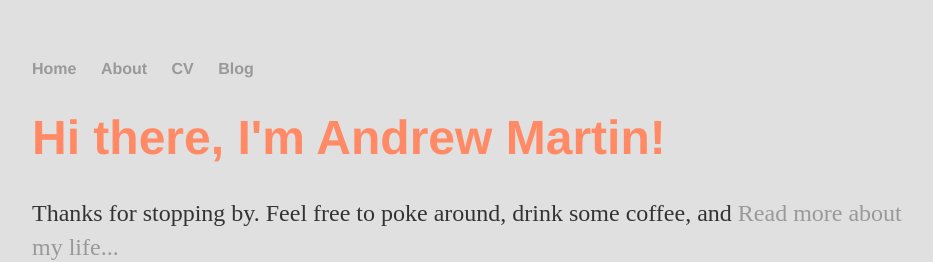
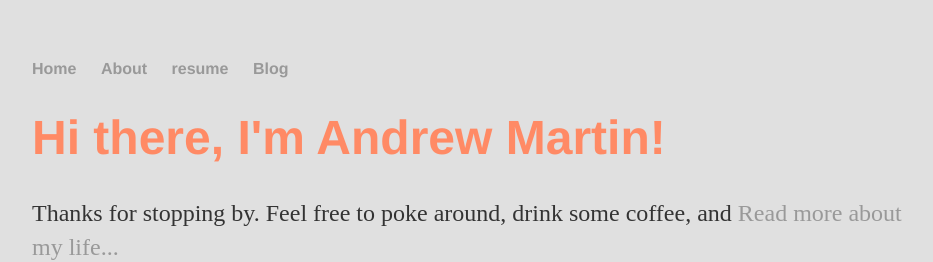
Before and after one commit to tindrew/my_blog, a Jekyll site: the page built from index.html, in a window 1280 px wide. Shown: the top 262 px of the page, without its empty margins (160-1093 px from the left). Built offline with Jekyll 4.4.1, drawn with Linux system fonts in a browser that asks for light colours.

Commit message:
Update default.html

```diff
--- a/_layouts/default.html
+++ b/_layouts/default.html
@@ -10,7 +10,7 @@
 	    		<ul>
 	        		<li><a href="/">Home</a></li>
 		        	<li><a href="/about">About</a></li>
-	        		<li><a href="/cv">CV</a></li>
+	        		<li><a href="/resume">resume</a></li>
 	        		<li><a href="/blog">Blog</a></li>
 	    		</ul>
 			</nav>
```
